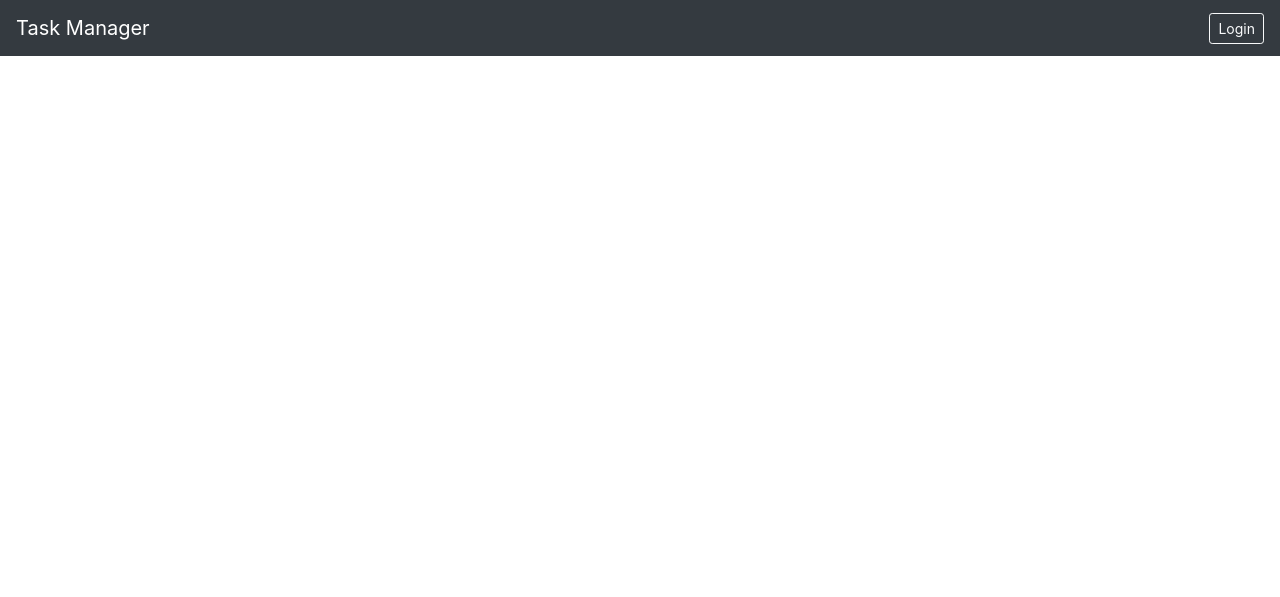
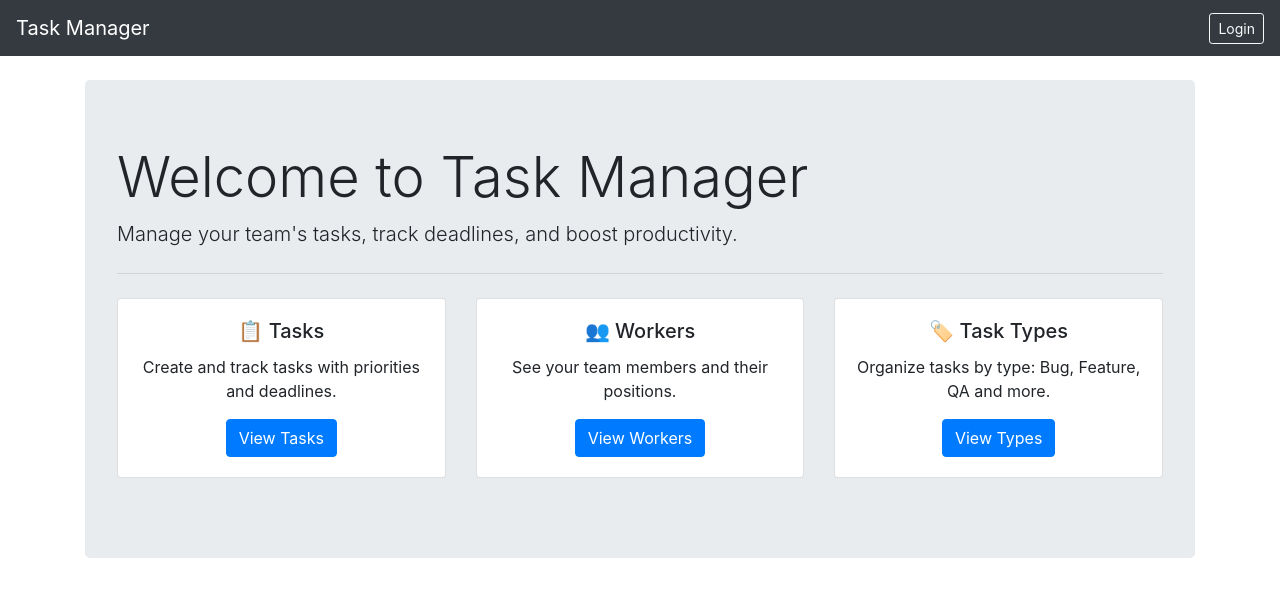
Before and after one commit to pikaOpika/task_manager, a Django app: page / in a window 1280 px wide. Shown: the top 597 px of the page. Run offline with Django 5.2, Linux system fonts and the light colour scheme.

Commit message:
added login page and upgrated home page

```diff
--- a/task/templates/task/index.html
+++ b/task/templates/task/index.html
@@ -1,5 +1,40 @@
 {% extends "base.html" %}
 
+{% block title %}Home — Task Manager{% endblock %}
+
 {% block content %}
-
-{% endblock  %}
+<div class="jumbotron">
+    <h1 class="display-4">Welcome to Task Manager</h1>
+    <p class="lead">Manage your team's tasks, track deadlines, and boost productivity.</p>
+    <hr class="my-4">
+    <div class="row mt-4">
+        <div class="col-md-4">
+            <div class="card text-center mb-3">
+                <div class="card-body">
+                    <h5 class="card-title">📋 Tasks</h5>
+                    <p class="card-text">Create and track tasks with priorities and deadlines.</p>
+                    <a href="" class="btn btn-primary">View Tasks</a>
+                </div>
+            </div>
+        </div>
+        <div class="col-md-4">
+            <div class="card text-center mb-3">
+                <div class="card-body">
+                    <h5 class="card-title">👥 Workers</h5>
+                    <p class="card-text">See your team members and their positions.</p>
+                    <a href="" class="btn btn-primary">View Workers</a>
+                </div>
+            </div>
+        </div>
+        <div class="col-md-4">
+            <div class="card text-center mb-3">
+                <div class="card-body">
+                    <h5 class="card-title">🏷️ Task Types</h5>
+                    <p class="card-text">Organize tasks by type: Bug, Feature, QA and more.</p>
+                    <a href="#" class="btn btn-primary">View Types</a>
+                </div>
+            </div>
+        </div>
+    </div>
+</div>
+{% endblock %}
--- a/task_manager/settings.py
+++ b/task_manager/settings.py
@@ -84,3 +84,5 @@ USE_TZ = True
 STATIC_URL = 'static/'
 
 AUTH_USER_MODEL = 'task.Worker'
+
+LOGIN_REDIRECT_URL = '/'
--- a/task_manager/urls.py
+++ b/task_manager/urls.py
@@ -1,7 +1,9 @@
 from django.contrib import admin
 from django.urls import path, include
+
 
 urlpatterns = [
     path('admin/', admin.site.urls),
     path('', include('task.urls', namespace='task')),
+    path('accounts/', include('django.contrib.auth.urls'))
 ]
--- a/templates/base.html
+++ b/templates/base.html
@@ -13,12 +13,12 @@
         <div class="ml-auto">
             {% if user.is_authenticated %}
                 <span class="text-white mr-3">{{ user.username }}</span>
-                <form method="post" action="" class="d-inline">
+                <form method="post" action="{% url "logout" %}" class="d-inline">
                     {% csrf_token %}
                     <button type="submit" class="btn btn-outline-light btn-sm">Logout</button>
                 </form>
             {% else %}
-                <a href="{% url 'login' %}" class="btn btn-outline-light btn-sm">Login</a>
+                <a href="{% url "login" %}" class="btn btn-outline-light btn-sm">Login</a>
             {% endif %}
         </div>
     </nav>
```
Also changed, not shown: templates/registration/login.html (added, +9 -0 lines).
